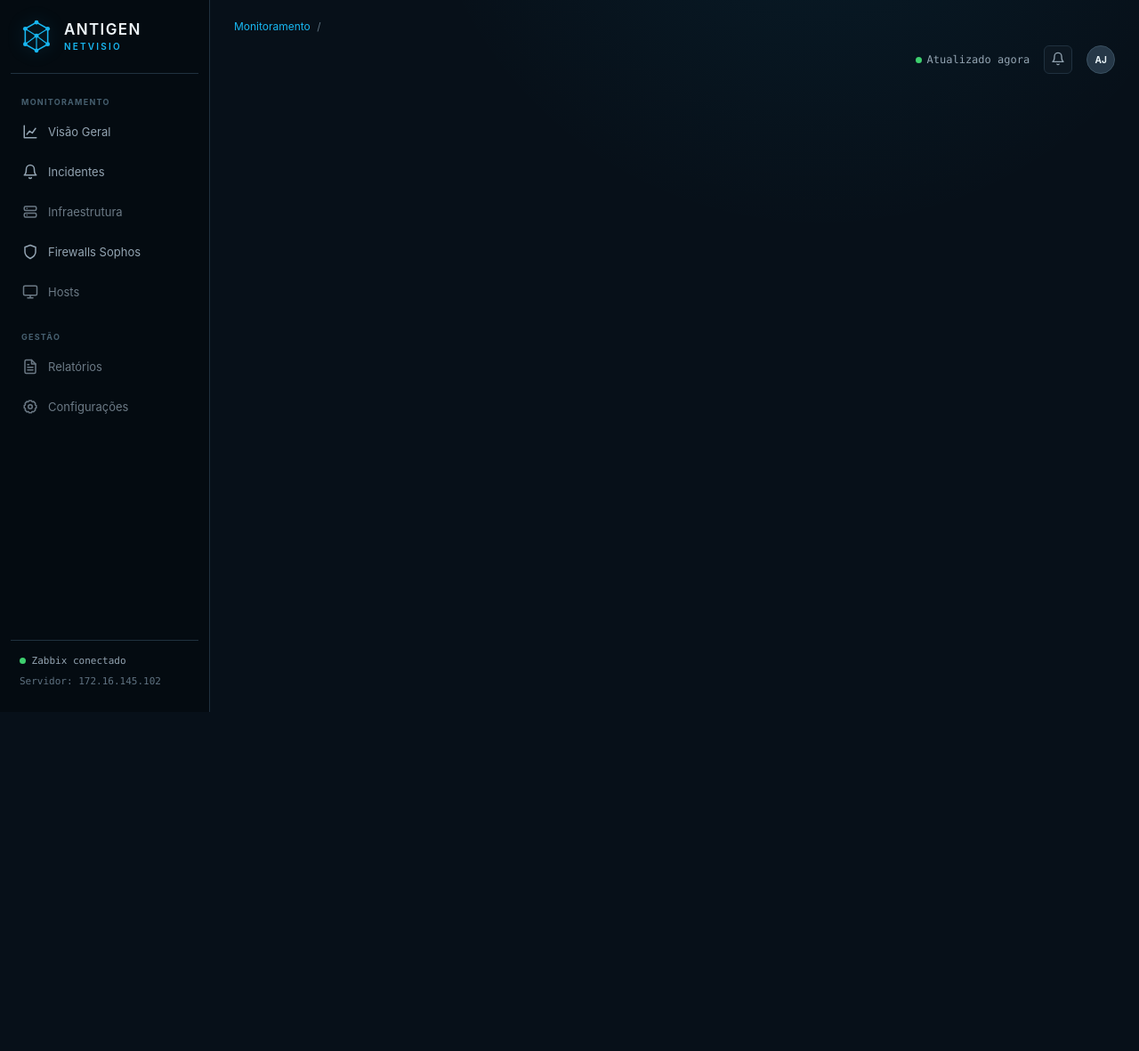
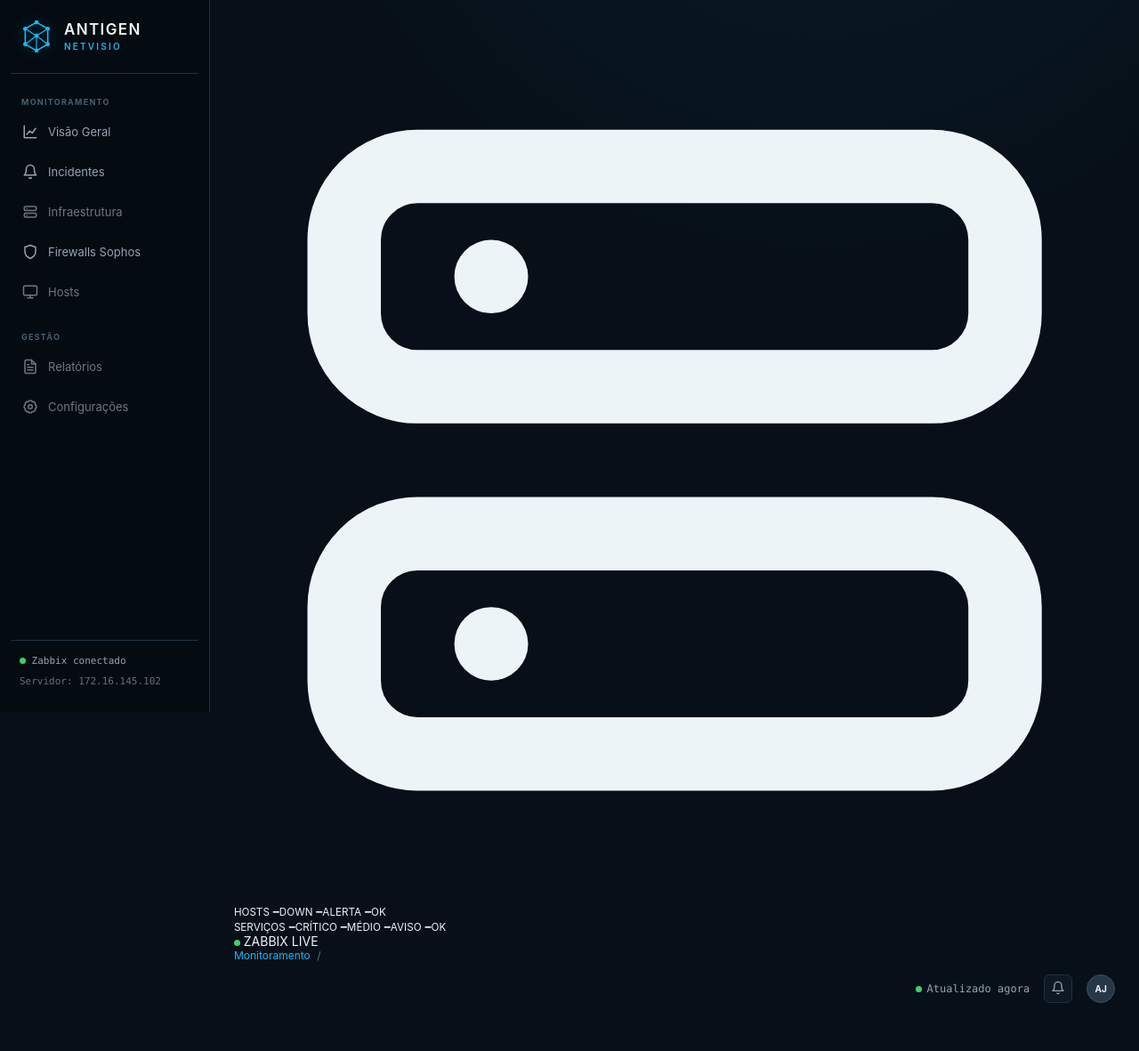
Before and after one commit to juniorkalvin7/immunity-dashboard, a Flask app: template templates/base.html in a window 1280 px wide. Shown: the whole page at 89% size. Before the commit the page ends 800 px from the top, so only its background shows below. Run offline with Flask 3, Linux system fonts and the light colour scheme; the template is opened without the code that fills it, so the values that code supplies are empty.

Commit message:
Add global Zabbix operations strip to templates/base.html

```diff
--- a/templates/base.html
+++ b/templates/base.html
@@ -37,6 +37,23 @@
   </nav>
 
   <main>
+    <section class="operations-strip" aria-label="Resumo operacional">
+      <div class="strip-group">
+        <span class="strip-group-icon"><span data-icon="server"></span><small>HOSTS</small></span>
+        <span class="strip-count is-critical" title="Hosts indisponíveis"><strong id="bar-host-down">–</strong><small>DOWN</small></span>
+        <span class="strip-count is-warning" title="Hosts com alerta"><strong id="bar-host-alert">–</strong><small>ALERTA</small></span>
+        <span class="strip-count is-ok" title="Hosts saudáveis"><strong id="bar-host-ok">–</strong><small>OK</small></span>
+      </div>
+      <span class="strip-divider"></span>
+      <div class="strip-group">
+        <span class="strip-group-icon"><span data-icon="services"></span><small>SERVIÇOS</small></span>
+        <span class="strip-count is-critical" title="Serviços críticos"><strong id="bar-svc-critical">–</strong><small>CRÍTICO</small></span>
+        <span class="strip-count is-average" title="Serviços em severidade média"><strong id="bar-svc-average">–</strong><small>MÉDIO</small></span>
+        <span class="strip-count is-warning" title="Serviços em aviso"><strong id="bar-svc-warning">–</strong><small>AVISO</small></span>
+        <span class="strip-count is-ok" title="Itens monitorados sem problema"><strong id="bar-svc-ok">–</strong><small>OK</small></span>
+      </div>
+      <span class="strip-source"><span class="dot dot-ok"></span> ZABBIX LIVE</span>
+    </section>
     <div class="breadcrumb">{% block breadcrumb %}Monitoramento{% endblock %} <span class="sep">/</span> {% block breadcrumb_current %}{% endblock %}</div>
     <header class="page-header-row">
       <div>
```
